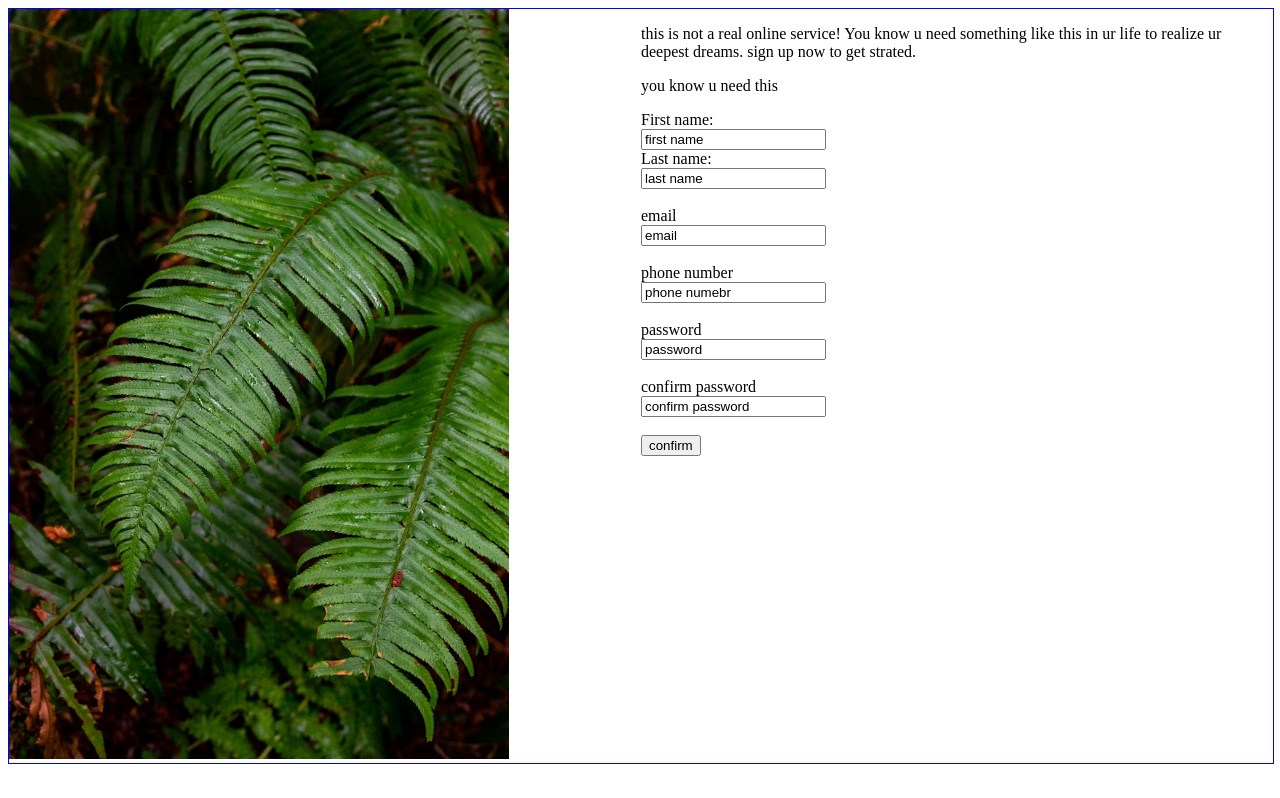
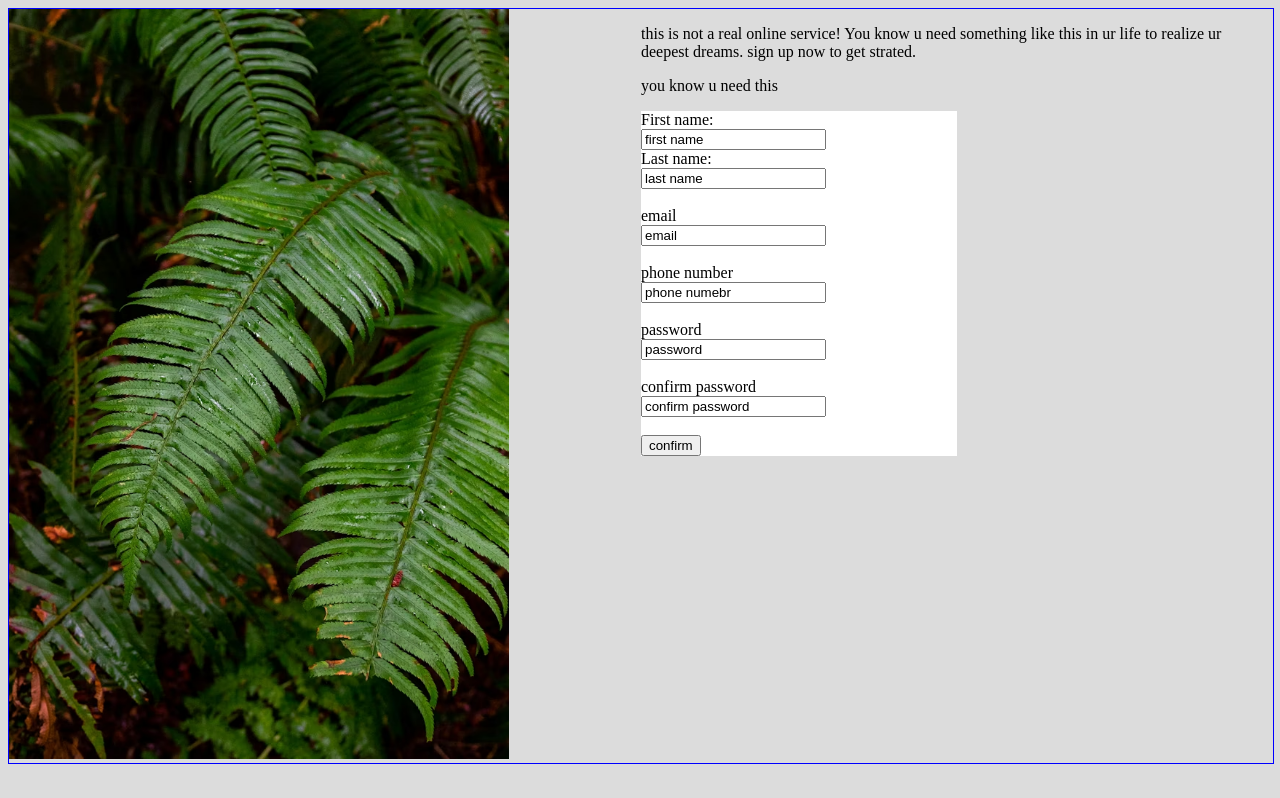
Before and after one commit to aleksi-L/odin, a plain HTML site: page sign up projecti/index.html in a window 1280 px wide. Drawn offline with Linux system fonts and the light colour scheme.

Commit message:
sign up projecti

```diff
--- a/sign up projecti/index.html
+++ b/sign up projecti/index.html
@@ -5,13 +5,13 @@
 </head>
 <body>
 <div id="wrapper">
-<div id="kuva">
+<div style="background-color: gainsboro;">
     <img src="photo-1585202900225-6d3ac20a6962.avif" width 850 height="750">
 </div>
-<div id="tiedot">
+<div style="background-color: gainsboro;">
     <p>this is not a real online service! You know u need something like this in ur life to realize ur deepest dreams. sign up now to get strated.</p>
     <p>you know u need this</p>
-<div id="napit">
+    <div style="background-color: white;">
    <form action="/action_page.php">
     <label for="fname">First name:</label><br>
     <input type="text" id="fname" name="fname" value="first name"><br>
--- a/sign up projecti/style.css
+++ b/sign up projecti/style.css
@@ -9,7 +9,11 @@
 }
 #tiedot{
     float:right;
+
 }
 #kuva{
     float:left;
 }
+Body{
+    background-color: gainsboro;
+}
```
